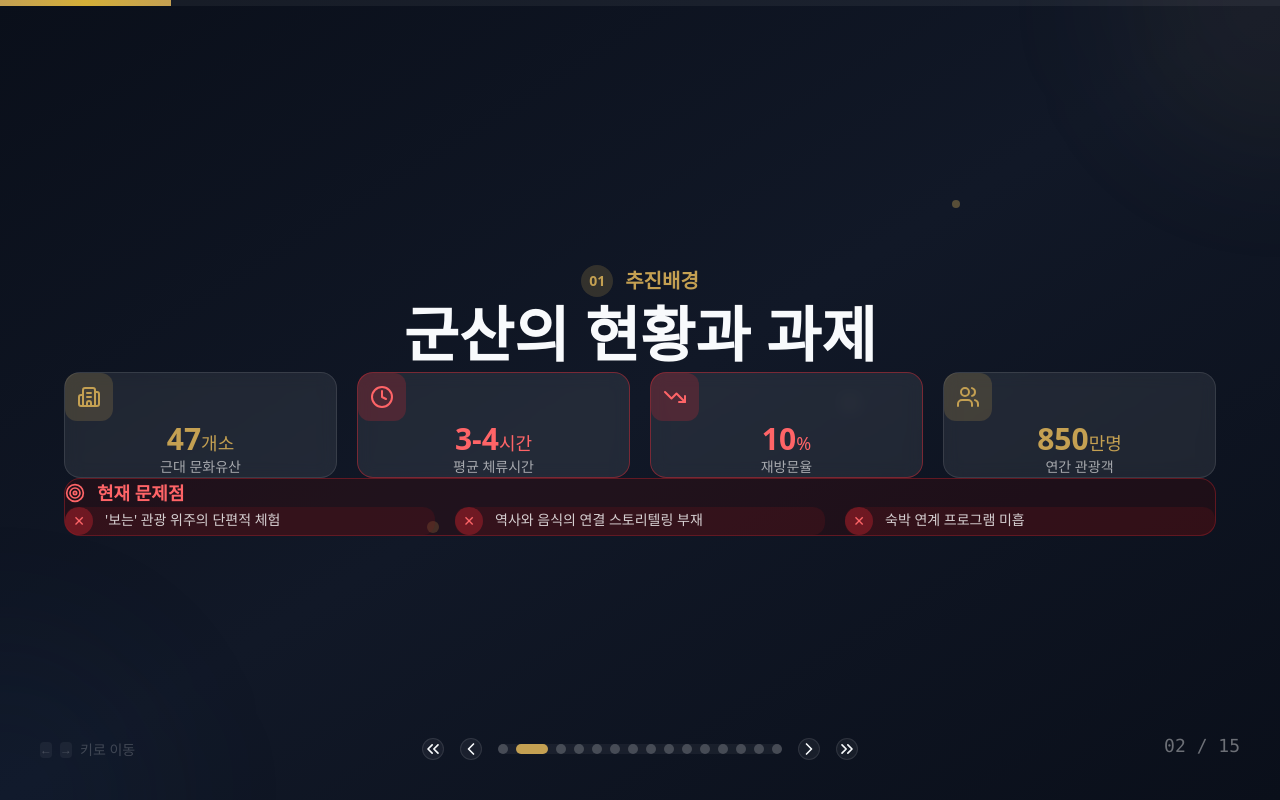
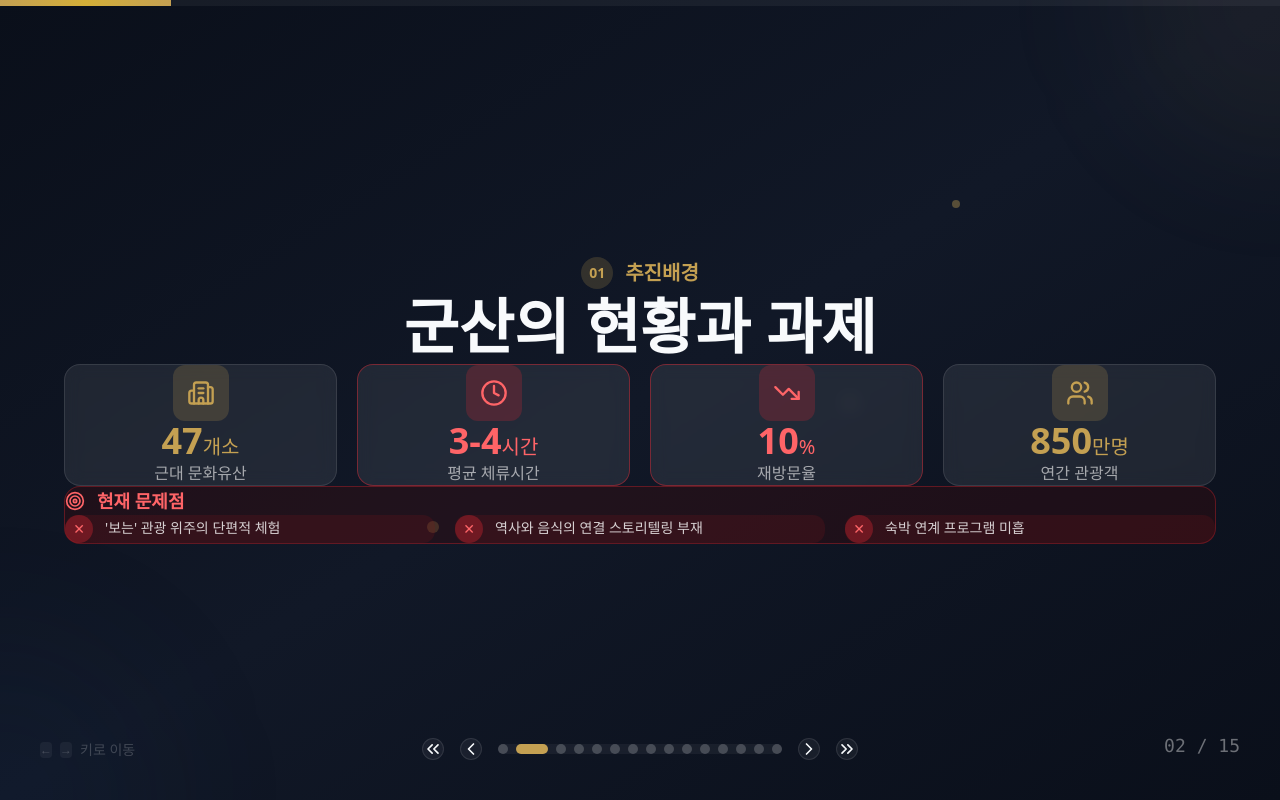
Before and after one commit to yonghwan1106/gunsan_food_tour, a Next.js app: page / in a window 1280 px wide. Both pictures are taken after a click on the button 543 px from the left and 749 px from the top of the page. Built offline with nearby package versions, Linux system fonts and the light colour scheme.

Commit message:
fix: 슬라이드2 카드 레이아웃 flexbox 적용 - 아이콘 중앙정렬

```diff
--- a/app/page.tsx
+++ b/app/page.tsx
@@ -347,25 +347,25 @@ function BackgroundSlide() {
         <h2 className="text-5xl md:text-6xl font-bold leading-tight">군산의 현황과 과제</h2>
       </motion.div>
 
-      <div className="grid grid-cols-2 md:grid-cols-4 gap-5 mb-8">
+      <div className="grid grid-cols-2 md:grid-cols-4 gap-5 mb-10">
         {stats.map((stat, index) => (
           <motion.div
             key={stat.label}
             initial={{ opacity: 0, y: 30 }}
             animate={{ opacity: 1, y: 0 }}
             transition={{ delay: 0.2 + index * 0.1 }}
-            className={`relative p-6 rounded-2xl bg-white/[0.08] backdrop-blur-sm border ${
+            className={`flex flex-col items-center justify-center p-6 rounded-2xl bg-white/[0.08] backdrop-blur-sm border ${
               stat.highlight ? "border-red-500/40" : "border-white/10"
-            } text-center group hover:bg-white/10 transition-all`}
+            } group hover:bg-white/10 transition-all`}
           >
-            <div className={`w-12 h-12 mx-auto mb-4 rounded-xl ${stat.bgColor} flex items-center justify-center`}>
-              <stat.icon className={`w-6 h-6 ${stat.color}`} />
+            <div className={`w-14 h-14 mb-4 rounded-xl ${stat.bgColor} flex items-center justify-center`}>
+              <stat.icon className={`w-7 h-7 ${stat.color}`} />
             </div>
-            <div className={`text-3xl font-black mb-2 ${stat.color}`}>
+            <div className={`text-4xl font-black mb-2 ${stat.color}`}>
               {stat.value}
-              <span className="text-lg font-medium ml-1">{stat.unit}</span>
+              <span className="text-xl font-medium ml-1">{stat.unit}</span>
             </div>
-            <div className="text-white/60 text-sm">{stat.label}</div>
+            <div className="text-white/60 text-base">{stat.label}</div>
           </motion.div>
         ))}
       </div>
```
